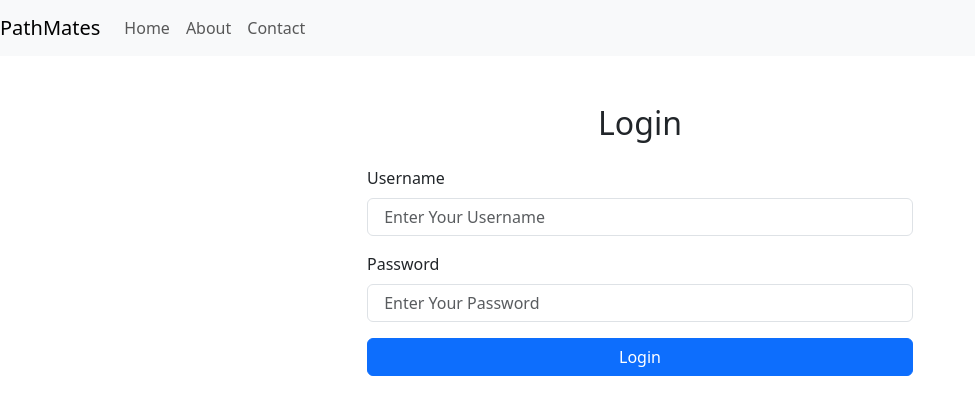
After one commit to RihemAmri/projet_jee, a Spring Boot app: page /login in a window 1280 px wide. The commit adds this page. Shown: the top 415 px of the page, without its empty margins (0-975 px from the left). Run offline with Spring Boot 4, Linux system fonts and the light colour scheme.

Commit message:
login+register

```diff
--- a/src/main/java/com/example/covoiturage/controller/UserController.java
+++ b/src/main/java/com/example/covoiturage/controller/UserController.java
@@ -1,4 +1,27 @@
 package com.example.covoiturage.controller;
 
+import org.springframework.stereotype.Controller;
+import org.springframework.ui.Model;
+import org.springframework.web.bind.annotation.GetMapping;
+import org.springframework.web.bind.annotation.PostMapping;
+import org.springframework.web.bind.annotation.RequestParam;
+
+@Controller
 public class UserController {
+
+    @GetMapping("/login")
+    public String loginPage() {
+        return "login"; // Retourne le fichier login.html dans le dossier templates
+    }
+
+    @PostMapping("/login")
+    public String loginSubmit(@RequestParam String username, @RequestParam String password, Model model) {
+        // Logique de vérification des identifiants
+        if ("admin".equals(username) && "password".equals(password)) {
+            return "redirect:/"; // Exemple de redirection vers le tableau de bord
+        } else {
+            model.addAttribute("error", "Invalid username or password");
+            return "login";
+        }
+    }
 }
--- a/src/main/resources/templates/login.html
+++ b/src/main/resources/templates/login.html
@@ -1,10 +1,41 @@
+<!-- login.html -->
 <!DOCTYPE html>
-<html lang="en">
+<html xmlns:th="http://www.thymeleaf.org">
 <head>
     <meta charset="UTF-8">
-    <title>Title</title>
+    <title>Login</title>
+    <!-- Ajout de Bootstrap via CDN -->
+    <link href="https://cdn.jsdelivr.net/npm/bootstrap@5.3.3/dist/css/bootstrap.min.css" rel="stylesheet">
+    <script src="https://cdn.jsdelivr.net/npm/bootstrap@5.3.3/dist/js/bootstrap.bundle.min.js"></script>
 </head>
 <body>
+<!-- Inclure la barre de navigation -->
+<div th:replace="~{navbar.html}"></div>
 
+<!-- Formulaire de connexion -->
+<div class="container">
+    <div class="row justify-content-center">
+        <div class="col-md-6">
+            <h2 class="text-center mt-5">Login</h2>
+            <form th:action="@{/login}" method="post" class="mt-4">
+                <div class="mb-3">
+                    <label for="username" class="form-label">Username</label>
+                    <input type="text" id="username" name="username" class="form-control" placeholder=" Enter Your Username" required>
+                </div>
+                <div class="mb-3">
+                    <label for="password" class="form-label">Password</label>
+                    <input type="password" id="password" name="password" class="form-control" placeholder=" Enter Your Password " required>
+                </div>
+                <div class="mb-3">
+                    <button type="submit" class="btn btn-primary w-100">Login</button>
+                </div>
+                <!-- Si vous avez un message d'erreur ou d'alerte, vous pouvez l'ajouter ici -->
+                <div th:if="${param.error}" class="alert alert-danger">
+                    Nom d'utilisateur ou mot de passe incorrect.
+                </div>
+            </form>
+        </div>
+    </div>
+</div>
 </body>
 </html>
--- /dev/null
+++ b/src/main/resources/templates/navbar.html
@@ -0,0 +1,43 @@
+<!DOCTYPE html>
+<html lang="en">
+<head>
+    <!-- Character encoding for the document -->
+    <meta charset="UTF-8">
+    <!-- Viewport settings for responsive design -->
+    <meta name="viewport" content="width=device-width, initial-scale=1.0">
+    <!-- Title of the page -->
+    <title>Navbar</title>
+    <!-- Link to the external CSS file for styling -->
+    <link rel="stylesheet" href="../static/css/style.css">
+</head>
+<body>
+<!-- Navbar component using Bootstrap classes -->
+<nav class="navbar navbar-expand-lg navbar-light bg-light">
+    <!-- Brand name or logo that links to the home page -->
+    <a class="navbar-brand" href="#">PathMates</a>
+    <!-- Button for toggling the navbar on mobile devices -->
+    <button class="navbar-toggler" type="button" data-toggle="collapse" data-target="#navbarNav"
+            aria-controls="navbarNav" aria-expanded="false" aria-label="Toggle navigation">
+        <!-- Icon for the toggle button -->
+        <span class="navbar-toggler-icon"></span>
+    </button>
+    <!-- Navbar menu items -->
+    <div class="collapse navbar-collapse" id="navbarNav">
+        <ul class="navbar-nav ml-auto">
+            <!-- Home link (active by default) -->
+            <li class="nav-item active">
+                <a class="nav-link" href="#">Home</a>
+            </li>
+            <!-- About link -->
+            <li class="nav-item">
+                <a class="nav-link" href="#">About</a>
+            </li>
+            <!-- Contact link -->
+            <li class="nav-item">
+                <a class="nav-link" href="#">Contact</a>
+            </li>
+        </ul>
+    </div>
+</nav>
+</body>
+</html>
```
Also changed, not shown: src/main/resources/application.properties (+9 -0 lines), src/main/resources/templates/register.html (+72 -2 lines).
